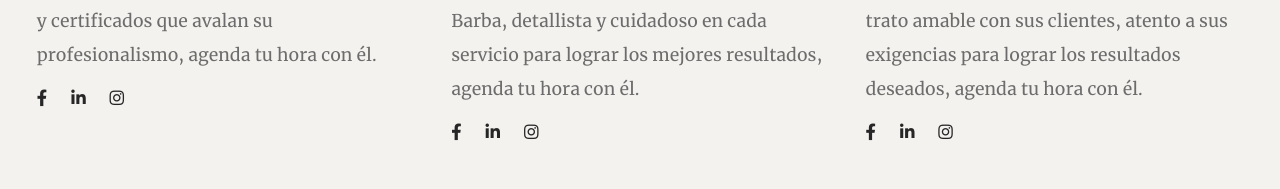
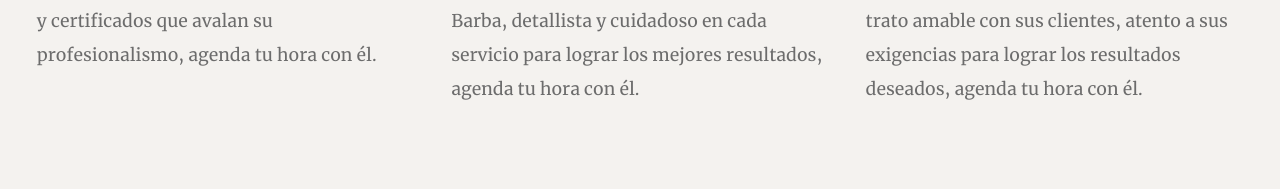
Before and after one commit to amus-dev/buenabarberia, a React (Create React App) app: page /about-us in a window 1280 px wide. Shown: the part 2396-2585 px from the top of the page. Built offline with nearby package versions, Linux system fonts and the light colour scheme.

Commit message:
Ocultar rrss barberos

```diff
--- a/src/blocks/about/AboutOurTeam.js
+++ b/src/blocks/about/AboutOurTeam.js
@@ -32,7 +32,7 @@ const AboutOurTeam = () => {
               </div>
             </div>
 
-            <nav className="team-member-nav-items">
+            {/* <nav className="team-member-nav-items">
               <ul className="nav">
                 <li className="nav-item">
                   <a title="Facebook" href="https://www.facebook.com/adveits/">
@@ -58,7 +58,7 @@ const AboutOurTeam = () => {
                   </a>
                 </li>
               </ul>
-            </nav>
+            </nav> */}
           </div>
         </div>
 
@@ -83,7 +83,7 @@ const AboutOurTeam = () => {
               </div>
             </div>
 
-            <nav className="team-member-nav-items">
+            {/* <nav className="team-member-nav-items">
               <ul className="nav">
                 <li className="nav-item">
                   <a title="Facebook" href="https://www.facebook.com/adveits/">
@@ -109,7 +109,7 @@ const AboutOurTeam = () => {
                   </a>
                 </li>
               </ul>
-            </nav>
+            </nav> */}
           </div>
         </div>
 
@@ -134,7 +134,7 @@ const AboutOurTeam = () => {
               </div>
             </div>
 
-            <nav className="team-member-nav-items">
+            {/* <nav className="team-member-nav-items">
               <ul className="nav">
                 <li className="nav-item">
                   <a title="Facebook" href="https://www.facebook.com/adveits/">
@@ -160,7 +160,7 @@ const AboutOurTeam = () => {
                   </a>
                 </li>
               </ul>
-            </nav>
+            </nav> */}
           </div>
         </div>
       </div>
```
